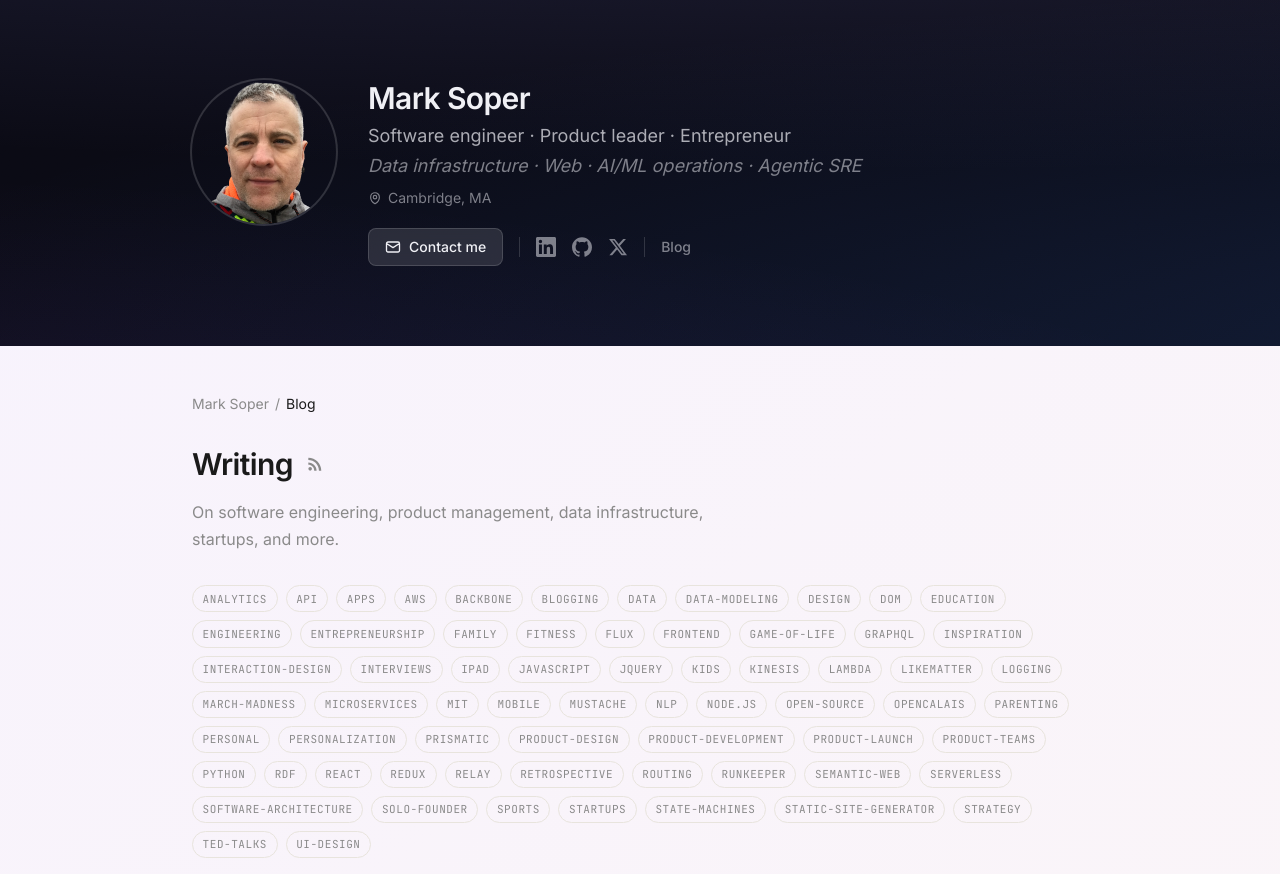
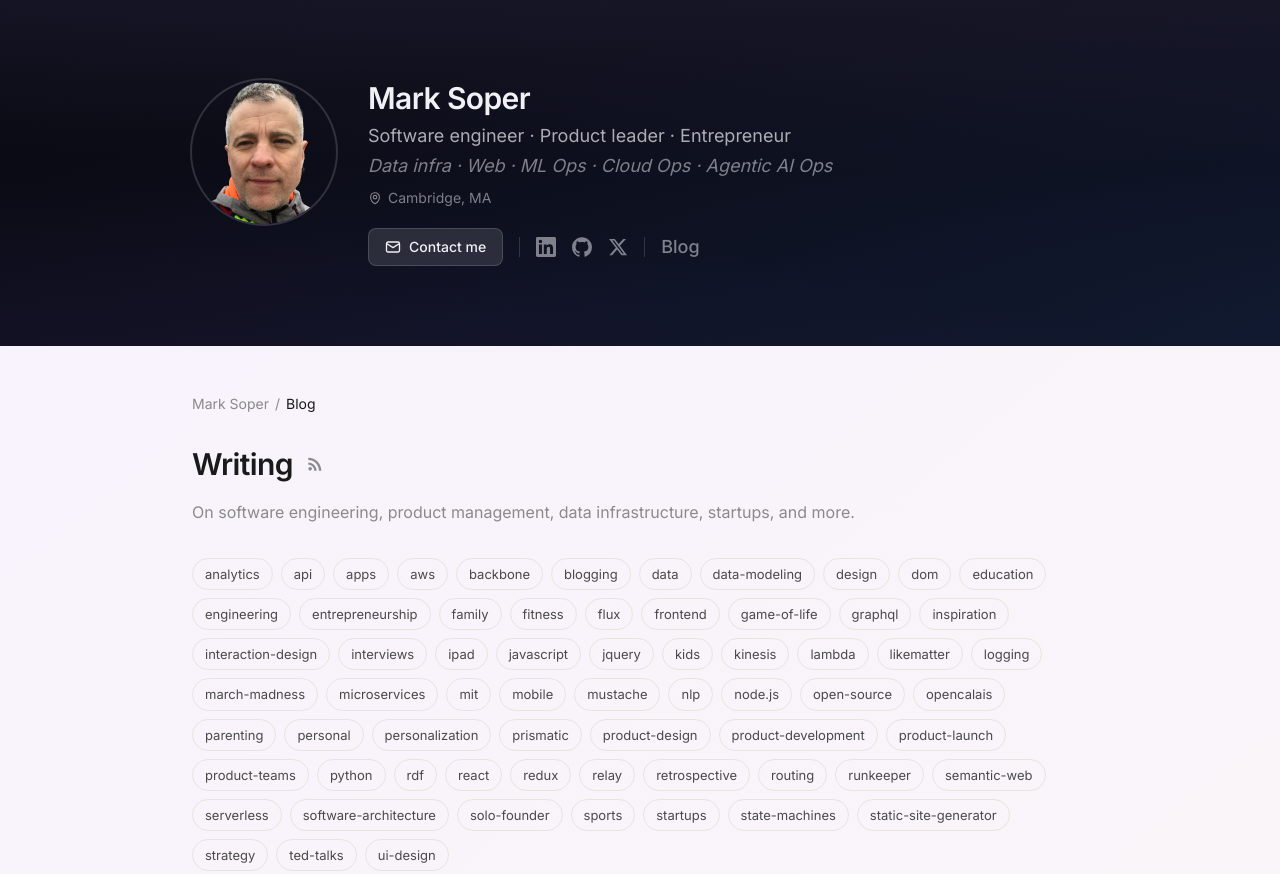
Before and after one commit to marksoper/marksoper.me, an Astro site: page /blog in a window 1280 px wide. Shown: the top 874 px of the page. Built offline with nearby package versions, Linux system fonts and the light colour scheme; Astro itself is replaced by a stand-in of ours.

Commit message:
Update hero bio text, improve blog tag readability, increase Blog link size
Co-Authored-By: Claude Opus 4.6 <noreply@anthropic.com>

```diff
--- a/src/components/HeroHeader.astro
+++ b/src/components/HeroHeader.astro
@@ -19,7 +19,7 @@
         <div class="flex-1">
           <a href="/" class="no-underline"><h1 class="text-2xl sm:text-3xl font-semibold mb-1">Mark Soper</h1></a>
           <p class="text-lg mb-0.5" style="color: rgba(240,240,245,0.7)">Software engineer &middot; Product leader &middot; Entrepreneur</p>
-          <p class="text-lg italic mb-2" style="color: rgba(240,240,245,0.5)">Data infrastructure &middot; Web &middot; AI/ML operations &middot; Agentic SRE</p>
+          <p class="text-lg italic mb-2" style="color: rgba(240,240,245,0.5)">Data infra &middot; Web &middot; ML Ops &middot; Cloud Ops &middot; Agentic AI Ops</p>
           <p class="text-muted-override text-sm mb-5 flex items-center gap-1.5">
             <svg class="w-3.5 h-3.5" fill="none" stroke="currentColor" stroke-width="2" viewBox="0 0 24 24"><path stroke-linecap="round" stroke-linejoin="round" d="M15 10.5a3 3 0 11-6 0 3 3 0 016 0z"/><path stroke-linecap="round" stroke-linejoin="round" d="M19.5 10.5c0 7.142-7.5 11.25-7.5 11.25S4.5 17.642 4.5 10.5a7.5 7.5 0 1115 0z"/></svg>
             Cambridge, MA
@@ -49,7 +49,7 @@
 
             <div class="divider-line h-5 w-px"></div>
 
-            <a href="/blog" class="blog-link text-sm transition-colors duration-150 font-medium">
+            <a href="/blog" class="blog-link text-lg transition-colors duration-150 font-medium">
               Blog
             </a>
           </div>
--- a/src/pages/blog/index.astro
+++ b/src/pages/blog/index.astro
@@ -34,7 +34,7 @@ const allTags = [...new Set(posts.flatMap(p => p.data.tags))].sort();
         <svg class="w-5 h-5" fill="currentColor" viewBox="0 0 24 24"><circle cx="6.18" cy="17.82" r="2.18"/><path d="M4 4.44v2.83c7.03 0 12.73 5.7 12.73 12.73h2.83c0-8.59-6.97-15.56-15.56-15.56zm0 5.66v2.83c3.9 0 7.07 3.17 7.07 7.07h2.83c0-5.47-4.43-9.9-9.9-9.9z"/></svg>
       </a>
     </div>
-    <p class="text-[var(--color-text-muted)] mb-8 max-w-xl">
+    <p class="text-[var(--color-text-muted)] mb-8">
       On software engineering, product management, data infrastructure, startups, and more.
     </p>
 
--- a/src/styles/global.css
+++ b/src/styles/global.css
@@ -281,14 +281,11 @@ h1, h2, h3, h4 {
 /* Tag styles */
 .tag {
   display: inline-block;
-  font-family: var(--font-mono);
-  font-size: 0.6875rem;
-  letter-spacing: 0.05em;
-  text-transform: uppercase;
-  padding: 0.2rem 0.6rem;
+  font-size: 0.8125rem;
+  padding: 0.25rem 0.75rem;
   border-radius: 9999px;
   border: 1px solid var(--color-border);
-  color: var(--color-text-muted);
+  color: var(--color-text-secondary);
   transition: all 0.15s;
 }
 
```
